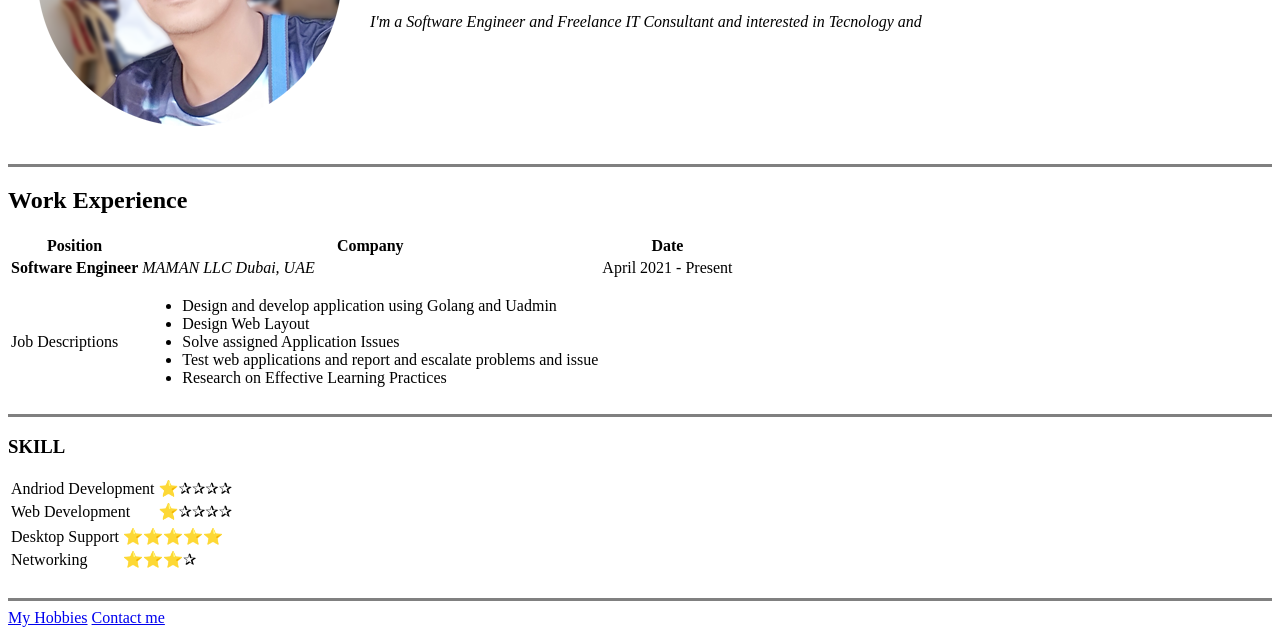
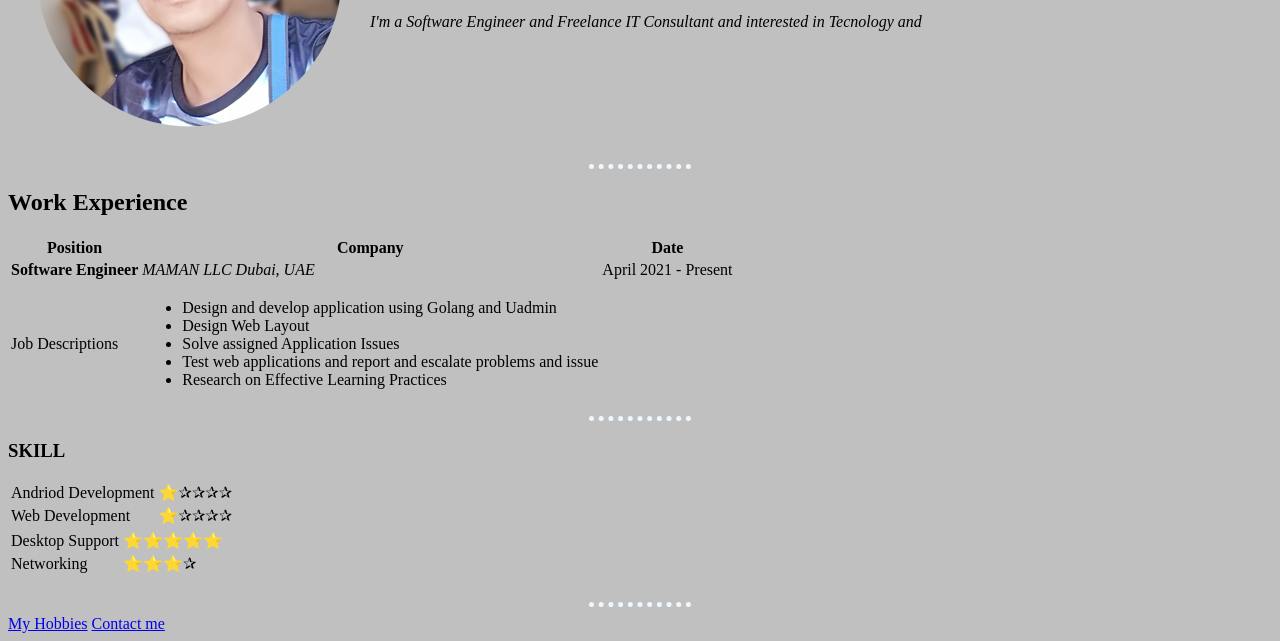
Before and after one commit to Sparks0618/cv, a plain HTML site: page index.html in a window 1280 px wide. Shown: the part 217-858 px from the top of the page. Drawn offline with Linux system fonts and the light colour scheme.

Commit message:
added CSS

```diff
--- a/index.html
+++ b/index.html
@@ -4,8 +4,27 @@
   <meta charset="UTF-8">
   <meta http-equiv="X-UA-Compatible" content="IE=edge">
   <meta name="viewport" content="width=device-width, initial-scale=1.0">
-  <title>Document</title>
+  <title>My Personal Website</title>
 </head>
+
+<style>
+
+body{
+  background-color: silver;
+}
+
+hr{
+  width: 8%;
+  border-top: 5px;
+  border-style: none;
+  border-top-style:dotted;
+  border-color: aliceblue;
+
+}
+
+</style>
+
+
 <body>
   <table cellspacing="20">
     <td><img src="images/Rommel.png" alt="Rommel Arellano Picture"></td>
@@ -14,7 +33,7 @@
       <p><em>I'm a Software Engineer and Freelance IT Consultant and interested in Tecnology and</strong></em></p></td>
   </table>
 
-  <hr size="3" noshade="000">
+  <hr>
 
   <h2>Work Experience</h2>
 
@@ -46,7 +65,7 @@
       </tr>
     </tbody>
   </table>
-  <hr size="3" noshade="000">
+  <hr>
   <h3>SKILL</h3>
   <table cellspacing="10">
     <table>
@@ -72,7 +91,7 @@
 
   </table>
   <br>
-  <hr size="3" noshade="000">
+  <hr>
   <a href="hobbies.html" target="blank">My Hobbies</a>
   <a href="mycontact.html">Contact me</a>
 </body>
```
Also changed, not shown: mycontact.html (+3 -3 lines).
